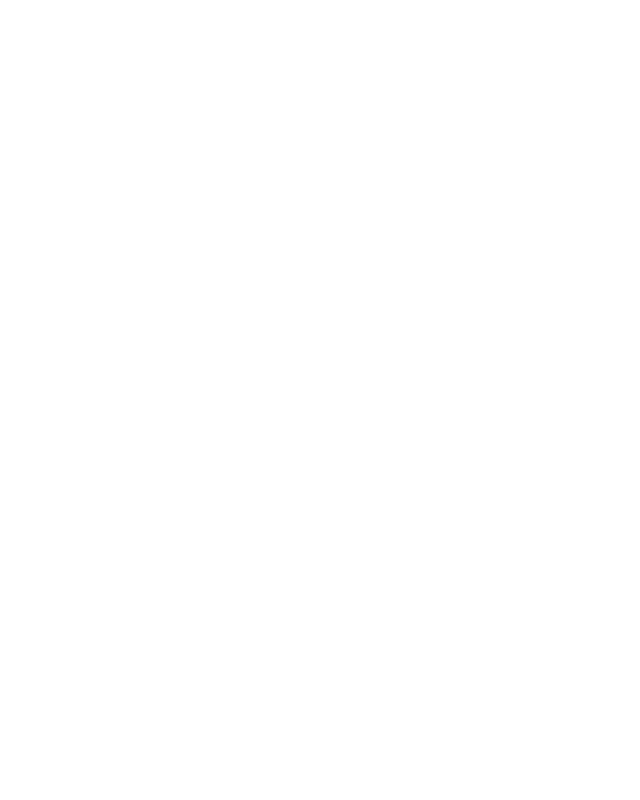
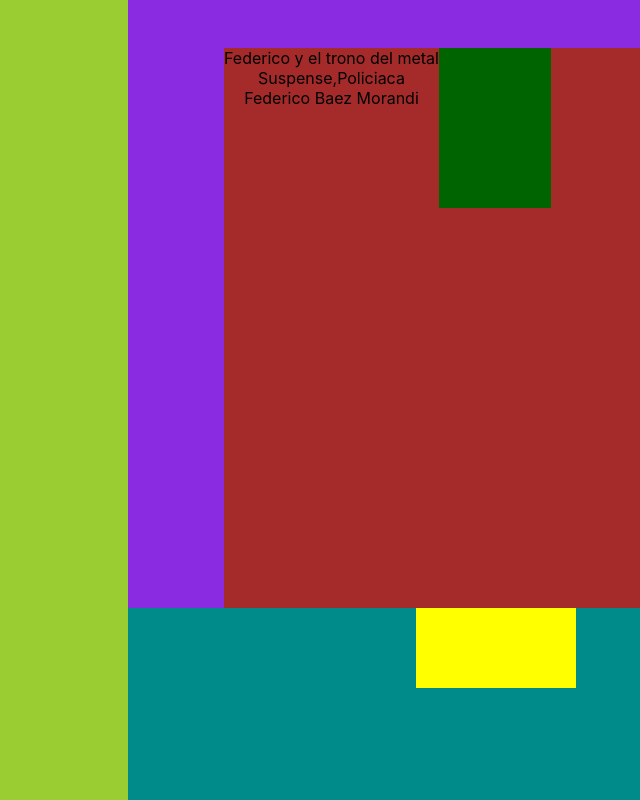
Before and after one commit to DanielC1492/Video-Rados, a React (Create React App) app: page /movie in a window 1280 px wide. Shown: the whole page, without its empty margins (640-1280 px from the left). Built offline with nearby package versions, Linux system fonts and the light colour scheme.

Commit message:
button and movie view added. Some of the structure defined.

```diff
--- a/package.json
+++ b/package.json
@@ -8,6 +8,7 @@
     "@testing-library/user-event": "^12.8.3",
     "react": "^17.0.2",
     "react-dom": "^17.0.2",
+    "react-router-dom": "^5.2.0",
     "react-scripts": "4.0.3",
     "web-vitals": "^1.1.1"
   },
--- a/src/App.js
+++ b/src/App.js
@@ -1,6 +1,7 @@
 import {BrowserRouter, Switch, Route} from 'react-router-dom';
 import './App.css';
 import Home from './containers/Home/Home';
+import Movie from './containers/Movie/Movie';
 
 function App() {
   return (
@@ -8,7 +9,7 @@
       <BrowserRouter>
         <Switch>
           <Route path='/' exact component={Home}/>
-
+          <Route path='/movie' exact component={Movie}/>
         </Switch>
 
       </BrowserRouter>
--- a/src/components/MyButton/MyButton.css
+++ b/src/components/MyButton/MyButton.css
@@ -0,0 +1,5 @@
+.buttonStyle{
+    height: 5em;
+    width: 10em;
+    background-color: yellow;
+}
--- a/src/components/MyButton/MyButton.jsx
+++ b/src/components/MyButton/MyButton.jsx
@@ -5,7 +5,7 @@
 
 const MyButton = (props) => {
 
-     const history = useHistory();
+     let history = useHistory();
 
      const redirectMe = () => {
          history.push(`/${props.destination}`)
--- /dev/null
+++ b/src/containers/Movie/Movie.css
@@ -0,0 +1,52 @@
+.movieContainer{
+    display: flex;
+    flex-direction: row;
+    background-color: turquoise;
+    height: 100vh;
+    width: 100vw;
+}
+
+.midLeft{
+    display: flex;
+    flex-direction: column;
+    background-color: yellowgreen;
+    width: 60vw;
+}
+
+.midRight{
+    display: flex;
+    flex-direction: column;
+    background-color: blueviolet;
+    width: 40vw;
+}
+
+.midTop{
+    display: flex;
+    flex-direction: row;
+    background-color: brown;
+    margin-top: 3em;
+    margin-left: 6em;
+}
+
+.poster{
+    height: 10em;
+    width: 7em;
+    background-color: darkgreen;
+}
+
+.movieInfo{
+    display: flex;
+    flex-direction: column;
+    height: 70vh;
+}
+
+.midBot{
+    background-color: darkcyan;
+    height: 30vh;
+    display: flex;
+    flex-direction: row-reverse;
+}
+
+.rentButton{
+    margin-right: 4em;
+}
--- /dev/null
+++ b/src/containers/Movie/Movie.jsx
@@ -0,0 +1,43 @@
+import React from 'react';
+import './Movie.css';
+import {useHistory} from 'react-router-dom';
+import MyButton from '../../components/MyButton/MyButton';
+
+
+const Movie = () => {
+
+    //  const history = useHistory();
+
+
+    return (
+        <div className='movieContainer'>
+            <div className='midLeft'>
+                <div className='trailer'></div>
+                <div className='movieTitle'></div>
+                <div className='ratingStars'></div>
+                <div className='synopsis'></div>
+            </div>
+            <div className='midRight'>
+                <div className='midTop'>
+                    <div className='movieInfo'>
+                        <div className='movieName'>Federico y el trono del metal</div>
+                        <div className='genre'>Suspense,Policiaca</div>
+                        <div className='director'>Federico Baez Morandi</div>
+                    </div>
+                    <div className='poster'></div>
+
+                </div>
+                <div className='midBot'>
+                    <div className='rentButton'><MyButton/></div>
+                </div>
+            </div>
+
+
+
+
+
+        </div>
+    )
+}
+
+export default Movie
```
Also changed, not shown: 1 other file (tests, documents, lock files or other folders).
